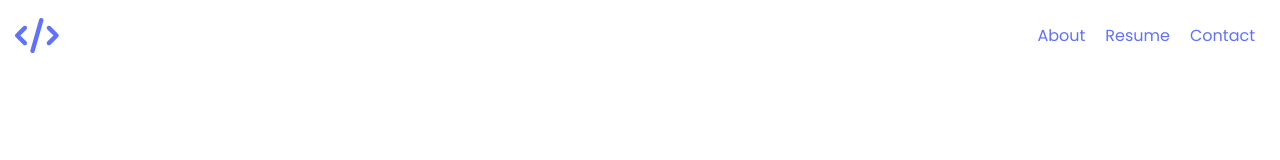
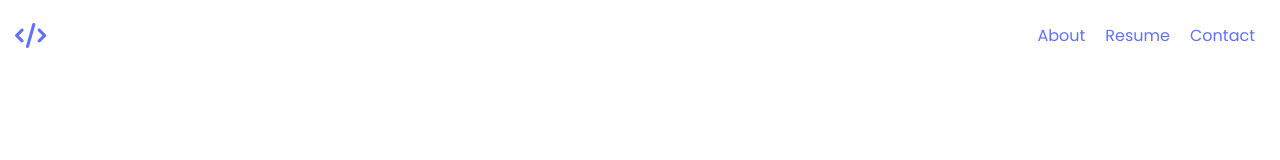
Before and after one commit to rahul-gg/My-Portfolio, a React (Create React App) app: page / in a window 1280 px wide. Shown: the top 160 px of the page. Built offline with nearby package versions, Linux system fonts and the light colour scheme.

Commit message:
Update App.css

```diff
--- a/src/App.css
+++ b/src/App.css
@@ -20,7 +20,7 @@ padding: 0 15px;
 }
 
 #nav-logo{
-  font-size: 35px;
+  font-size: 25px;
   color: var(--primary-b-400, #6070FF);
   cursor: pointer;
 }
```
